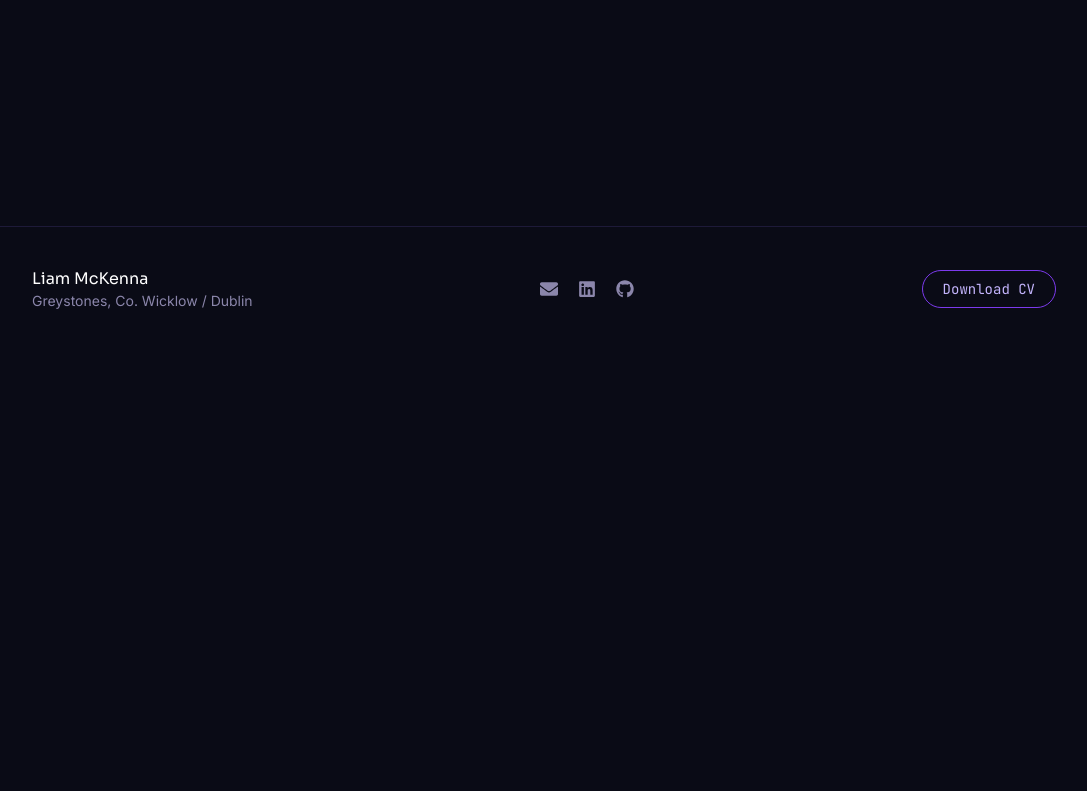
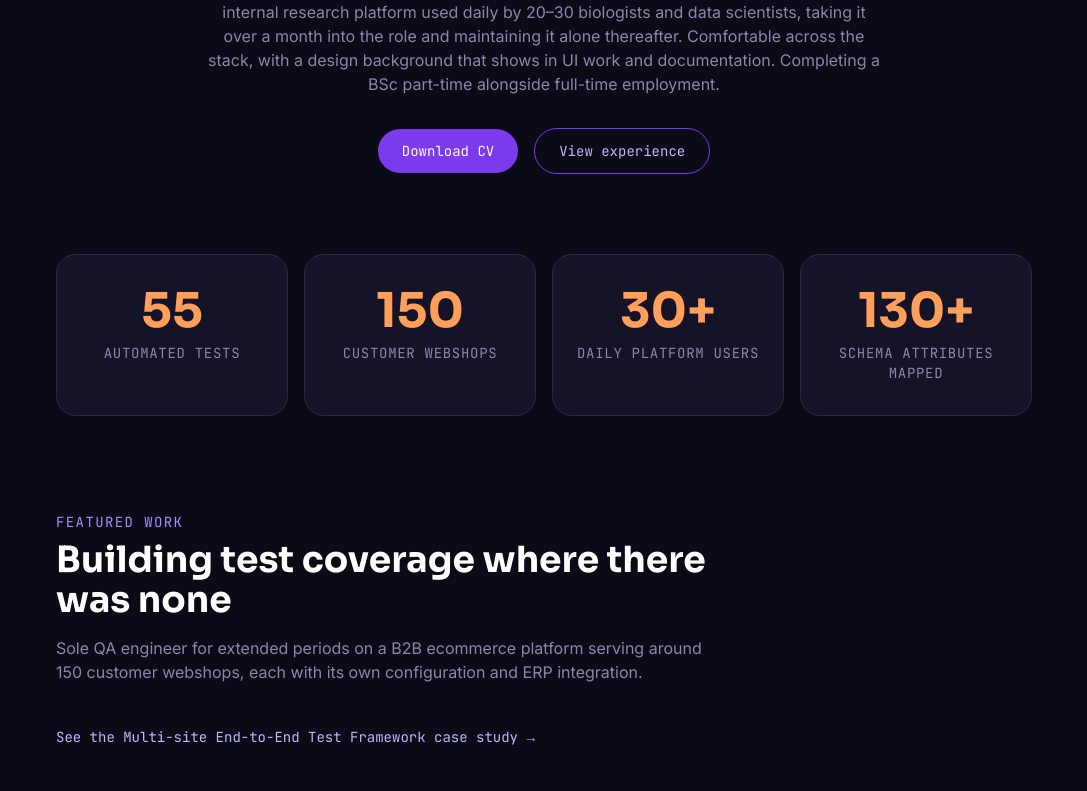
Before and after one commit to Liam-McKenna/liam-mckenna.github.io, a React (Vite) app: page / in a window 1280 px wide. Shown: the part 449-1240 px from the top of the page, without its empty margins (96-1183 px from the left). Before the commit the page ends 800 px from the top, so only its background shows below. Built offline with nearby package versions, Linux system fonts and the light colour scheme.

Commit message:
Add UI primitives and the real Home page

```diff
--- /dev/null
+++ b/src/components/ui/Badge.jsx
@@ -0,0 +1,7 @@
+export default function Badge({ children }) {
+  return (
+    <span className="inline-flex items-center rounded-full border border-border bg-surface px-3 py-1 font-mono text-xs text-accent-bright">
+      {children}
+    </span>
+  )
+}
--- /dev/null
+++ b/src/components/ui/Button.jsx
@@ -0,0 +1,22 @@
+export default function Button({ href, children, variant = 'solid', ...props }) {
+  const base = 'inline-flex items-center justify-center rounded-full px-6 py-3 font-mono text-sm transition-colors'
+  const variants = {
+    solid: 'bg-accent text-white hover:bg-accent-soft',
+    outline: 'border border-accent text-accent-bright hover:bg-accent hover:text-white',
+  }
+  const className = `${base} ${variants[variant]}`
+
+  if (href) {
+    return (
+      <a href={href} className={className} {...props}>
+        {children}
+      </a>
+    )
+  }
+
+  return (
+    <button type="button" className={className} {...props}>
+      {children}
+    </button>
+  )
+}
--- /dev/null
+++ b/src/components/ui/LogoOrBadge.jsx
@@ -0,0 +1,32 @@
+function initials(name) {
+  return name
+    .split(/\s+/)
+    .filter(Boolean)
+    .slice(0, 2)
+    .map((word) => word[0])
+    .join('')
+    .toUpperCase()
+}
+
+export default function LogoOrBadge({ src, alt, size = 56 }) {
+  if (src) {
+    return (
+      <img
+        src={src}
+        alt={alt}
+        className="rounded-lg bg-white object-contain p-2"
+        style={{ width: size, height: size }}
+      />
+    )
+  }
+
+  return (
+    <div
+      className="flex items-center justify-center rounded-lg bg-surface2 font-display font-bold text-accent-bright"
+      style={{ width: size, height: size }}
+      aria-hidden="true"
+    >
+      {initials(alt)}
+    </div>
+  )
+}
--- /dev/null
+++ b/src/components/ui/SectionHeading.jsx
@@ -0,0 +1,9 @@
+export default function SectionHeading({ eyebrow, title, description }) {
+  return (
+    <div className="mb-10 max-w-2xl">
+      {eyebrow && <p className="font-mono text-sm uppercase tracking-widest text-accent-soft">{eyebrow}</p>}
+      <h2 className="mt-2 font-display text-3xl font-bold text-white md:text-4xl">{title}</h2>
+      {description && <p className="mt-4 text-muted">{description}</p>}
+    </div>
+  )
+}
--- /dev/null
+++ b/src/components/ui/StatTile.jsx
@@ -0,0 +1,17 @@
+import { useCountUp } from '../../hooks/useCountUp.js'
+import { useScrollReveal } from '../../hooks/useScrollReveal.js'
+
+export default function StatTile({ value, label, suffix = '' }) {
+  const [ref, visible] = useScrollReveal({ threshold: 0.4 })
+  const count = useCountUp(value, { start: visible })
+
+  return (
+    <div ref={ref} className="rounded-xl2 border border-border bg-surface px-6 py-8 text-center">
+      <p className="font-display text-4xl font-bold text-highlight md:text-5xl">
+        {count}
+        {suffix}
+      </p>
+      <p className="mt-2 font-mono text-sm uppercase tracking-wider text-muted">{label}</p>
+    </div>
+  )
+}
--- a/src/pages/Home.jsx
+++ b/src/pages/Home.jsx
@@ -1,3 +1,52 @@
+import { Link } from 'react-router-dom'
+import Button from '../components/ui/Button.jsx'
+import StatTile from '../components/ui/StatTile.jsx'
+import SectionHeading from '../components/ui/SectionHeading.jsx'
+import { profile } from '../data/profile.js'
+import { currentRoles } from '../data/experience.js'
+import { projects } from '../data/projects.js'
+
+const stats = [
+  { value: 55, label: 'Automated tests' },
+  { value: 150, label: 'Customer webshops' },
+  { value: 30, label: 'Daily platform users', suffix: '+' },
+  { value: 130, label: 'Schema attributes mapped', suffix: '+' },
+]
+
 export default function Home() {
-  return <div className="mx-auto max-w-5xl px-6 py-24">Home</div>
+  return (
+    <div className="mx-auto max-w-5xl px-6 py-20 md:py-28">
+      <section className="text-center">
+        <p className="font-mono text-sm uppercase tracking-widest text-accent-soft">{profile.location}</p>
+        <h1 className="mt-4 font-display text-5xl font-bold text-white md:text-6xl">{profile.name}</h1>
+        <p className="mt-2 font-mono text-lg text-accent-bright">{profile.title}</p>
+        <p className="mx-auto mt-6 max-w-2xl text-muted">{profile.summary}</p>
+        <div className="mt-8 flex flex-wrap items-center justify-center gap-4">
+          <Button href={profile.resumeUrl} download>
+            Download CV
+          </Button>
+          <Button href="/experience" variant="outline">
+            View experience
+          </Button>
+        </div>
+      </section>
+
+      <section className="mt-20 grid grid-cols-2 gap-4 md:grid-cols-4">
+        {stats.map((stat) => (
+          <StatTile key={stat.label} {...stat} />
+        ))}
+      </section>
+
+      <section className="mt-24">
+        <SectionHeading
+          eyebrow="Featured work"
+          title="Building test coverage where there was none"
+          description={currentRoles[0].summary}
+        />
+        <Link to="/projects" className="font-mono text-sm text-accent-bright hover:underline">
+          See the {projects[0].title} case study &rarr;
+        </Link>
+      </section>
+    </div>
+  )
 }
```
